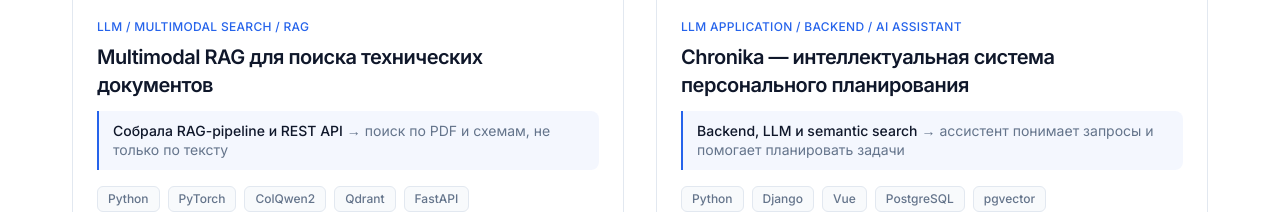
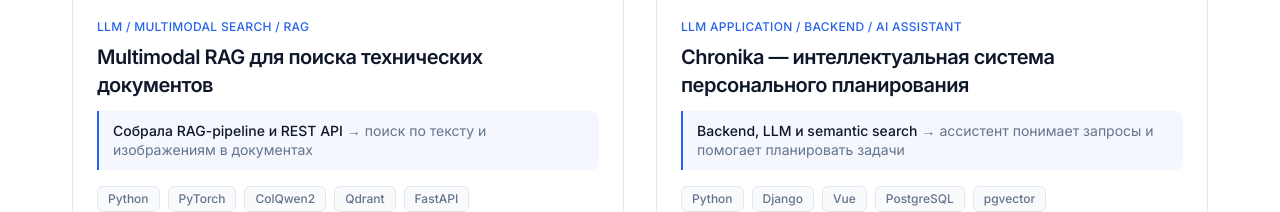
Before and after one commit to daryaami/portfolio-website, a Next.js app: page / in a window 1280 px wide. Shown: the part 2060-2272 px from the top of the page. Built offline with nearby package versions, Linux system fonts and the light colour scheme.

Commit message:
review projects

```diff
--- a/app/projects/[slug]/page.tsx
+++ b/app/projects/[slug]/page.tsx
@@ -139,7 +139,7 @@
           </div>
         </FadeIn>
 
-        <div className="mx-auto mt-12 max-w-3xl space-y-2">
+        <div className="mx-auto mt-12 max-w-3xl space-y-10">
           <SectionBlock title="Проблема">
             <div className="space-y-4">
               {project.problem.split(/\n\n+/).map((paragraph) => (
--- a/data/projects.ts
+++ b/data/projects.ts
@@ -8,7 +8,7 @@
     shortDescription:
       "Система интеллектуального поиска технических документов по PDF и изображениям на основе мультимодальных embedding-моделей.",
     cardHighlight:
-      "Собрала RAG-pipeline и REST API → поиск по PDF и схемам, не только по тексту",
+      "Собрала RAG-pipeline и REST API → поиск по тексту и изображениям в документах",
     role: "ML Engineer. Полный пайплайн: документы, индекс, поиск, API.",
     problem:
       "Текстовый поиск плохо работает с технической документацией: схемы, чертежи, таблицы и сложные PDF теряются. Нужен retrieval по визуальному и смысловому сходству, а не только по словам на странице.",
```
